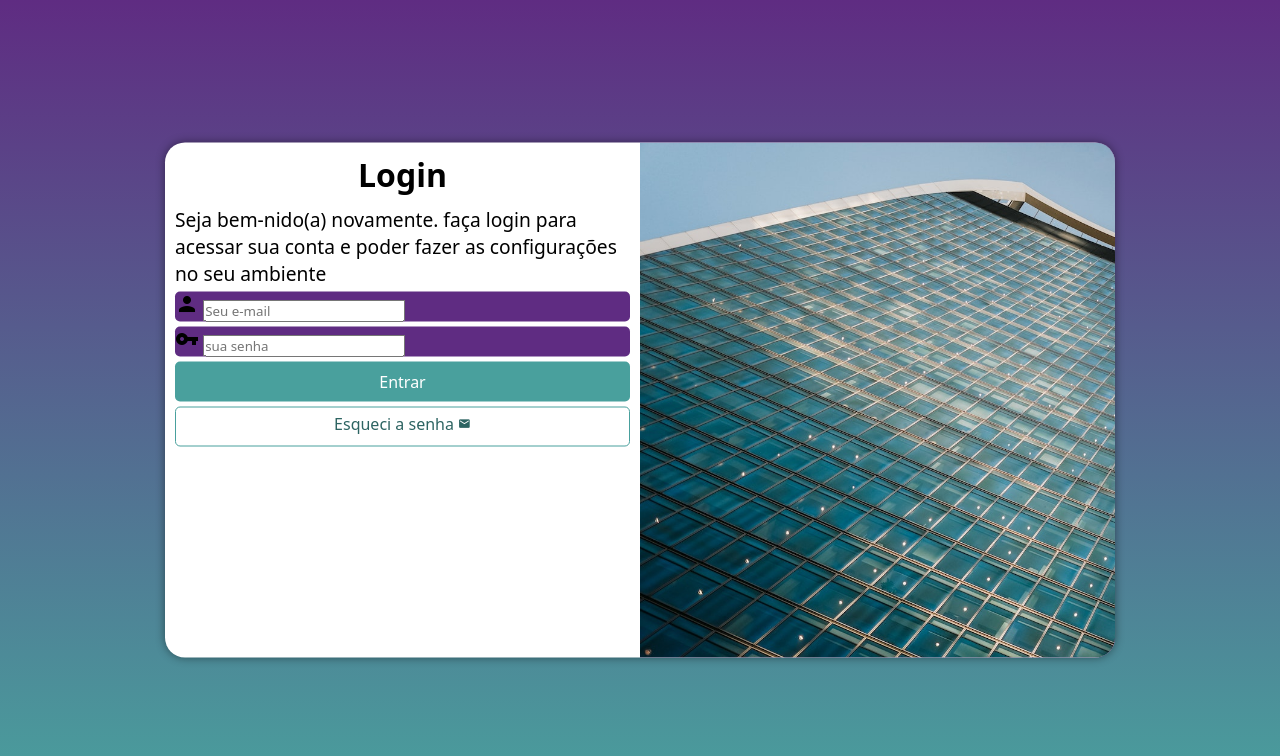
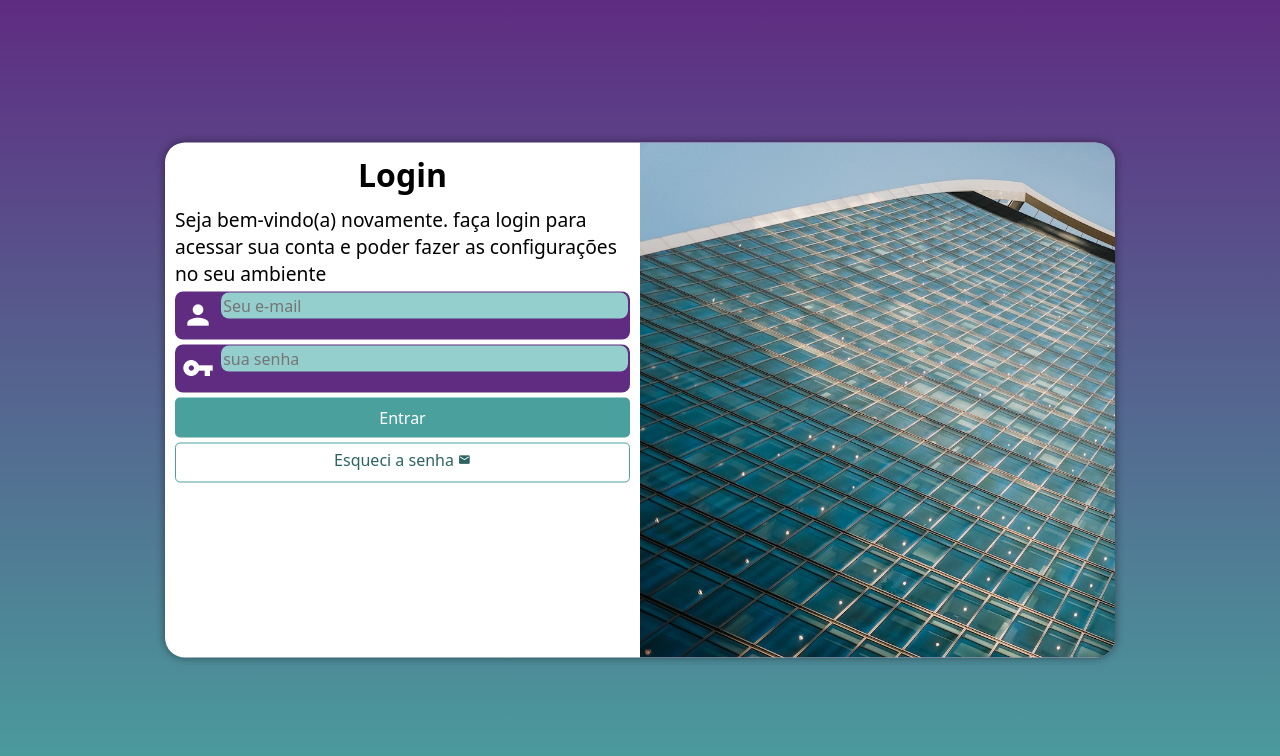
Before and after one commit to Daraujocamara/projeto-login, a plain HTML site: page index.html in a window 1280 px wide. Drawn offline with Linux system fonts and the light colour scheme.

Commit message:
atualizando

```diff
--- a/estilos/style.css
+++ b/estilos/style.css
@@ -65,9 +65,10 @@ div#formulario > p {
 
 form >div.campo{
     background-color: #5f2c82;
+    border: 2px solid #5f2c82;
     display: block;
     width: 100%;
-    border-radius: 5px;
+    border-radius:8px;
     margin: 5px 0px;
 }
 
@@ -75,6 +76,25 @@ div.campo > label{
     display: none;
 }
 
+div.campo > span{
+    color: white;
+    /*background-color: black;*/
+    font-size: 2em;
+    width: 40px;
+    padding: 5px;
+}
+
+div.campo > input{
+    background-color:#94cfcd;
+    font-size:1em;
+    width:calc(100% - 44.4px);
+    height: 100%;
+    transform:translateY(-19px);
+
+    border:0px;
+    border-radius:8px;
+    padding: 2px;
+}
 form > input[type=submit] {
     display: block;
     font-size: 1em;
--- a/index.html
+++ b/index.html
@@ -17,7 +17,7 @@
             </div>
             <div id="formulario">
                 <h1>Login</h1>
-                <p>Seja bem-nido(a) novamente. faça login para acessar sua conta e poder fazer as configurações no seu ambiente</p>
+                <p>Seja bem-vindo(a) novamente. faça login para acessar sua conta e poder fazer as configurações no seu ambiente</p>
                 <form action="login.php" method="post" autocomplete="on">
                     <div class="campo">
                         <span class="material-icons">person</span>
```
